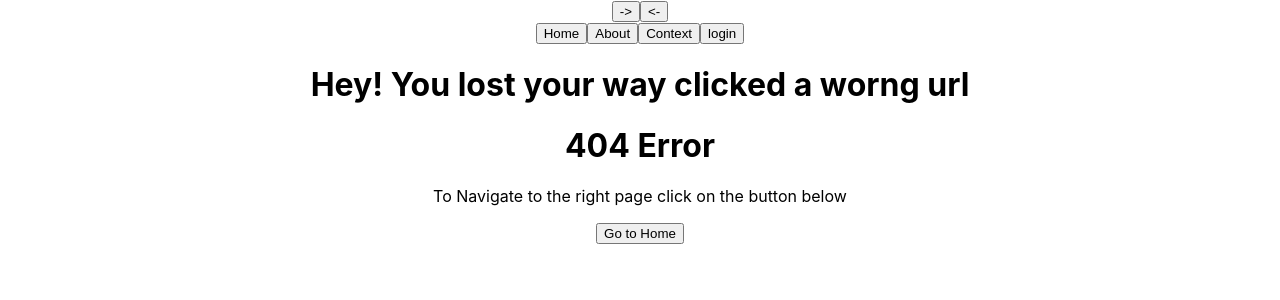
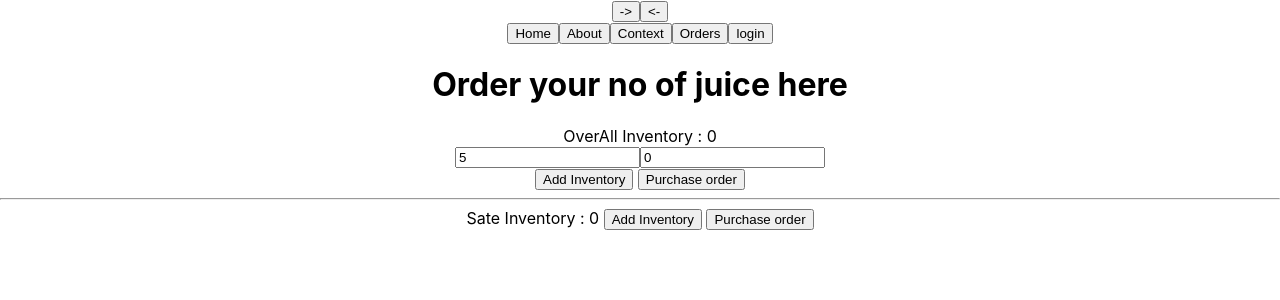
Before and after one commit to SanJay1577/router-app, a React (Create React App) app: page /orders in a window 1280 px wide. Before the commit this address had no page. Shown: the top 300 px of the page. Built offline with nearby package versions, Linux system fonts and the light colour scheme.

Commit message:
actions_basic_completed

```diff
--- a/src/App.js
+++ b/src/App.js
@@ -9,6 +9,7 @@ import SignupPage from './Pages/SignupPage';
 import { Context } from './Pages/Context';
 import Userdetails from './Pages/UserDetails';
 import { reducer } from './Reducers/reducer';
+import Order from './Pages/Order';
 const OptimizedAbout = lazy(()=>import('./Pages/About'));
 
 
@@ -48,6 +49,13 @@ console.log(state);
         >
           Context
         </button>
+
+        <button
+        onClick={()=>history.push("/orders")}
+        >
+          Orders
+        </button>
+
         <button
         onClick={()=>history.push("/login")}
         >
@@ -101,6 +109,10 @@ console.log(state);
 
           </Route>
 
+          <Route path="/orders">
+             <Order/>
+          </Route>
+
           <Route path ="**">
             <NoPage/>
           </Route>
--- /dev/null
+++ b/src/Pages/Order.js
@@ -0,0 +1,73 @@
+import React, { useState } from 'react'
+import { useDispatch, useSelector } from 'react-redux'
+import { bindActionCreators } from 'redux';
+import { actionCreators } from '../Redux/ReduxAction/actionCreators';
+
+
+const Order = () => {
+  //varibles for the function...
+  const reduxState = useSelector((state)=>state);
+  const dispatch = useDispatch();
+// const purchaseDispatch = useDispatch(purchaseProduct)
+// const restoreDispatch = useDispatch(restoreProduct)
+
+   const {purchaseProduct, restoreProduct} = bindActionCreators(actionCreators, dispatch);
+
+
+
+
+  console.log(reduxState);
+  console.log(reduxState.inventory);
+  console.log(reduxState.userList);
+
+  const [inventory, setInventory] = useState(0);
+  const [restore, setRestore] = useState(5);
+  const [purchase, setPurcase] = useState(0);
+  console.log(restore);
+  return (
+    <div>
+        <h1>Order your no of juice here</h1>
+      OverAll Inventory : {reduxState.inventory} {" "}
+      <div>
+        <input
+        value = {restore}
+        placeholder="restore"
+        type="number"
+        onChange={(e)=>setRestore(e.target.value)} />
+
+        <input
+        value = {purchase}
+        placeholder="purchase"
+        type="number"
+        onChange={(e)=>setPurcase(e.target.value)} />
+
+      </div>
+       <button
+       onClick={()=>restoreProduct(restore)}
+       >Add Inventory</button>
+
+       {" "}
+       <button
+       onClick={()=>purchaseProduct(purchase)}
+       >Purchase order</button>
+
+       <hr/>
+
+       Sate Inventory : {inventory} {" "}
+       <button
+       onClick={()=>setInventory(inventory + 100)}
+       >Add Inventory</button>
+
+       {" "}
+       <button
+       onClick={()=>setInventory(inventory - 50)}
+       >Purchase order</button>
+
+
+
+
+    </div>
+  )
+}
+
+export default Order
--- a/src/Reducers/reducer.js
+++ b/src/Reducers/reducer.js
@@ -41,3 +41,6 @@ export const reducer = (state, action) =>{
 
   //1. store will be changed as per the reducer    shop [hotel] [nv, veg, snacks , dessert[98]]
   // [prevalue -valu1 -> newvalue]
+
+// redux-loop
+// STORE - UI - ACTIONS - REDUCERS - STORE
--- /dev/null
+++ b/src/Redux/ReduxAction/actionCreators.js
@@ -0,0 +1 @@
+export * as actionCreators from "./index";
--- /dev/null
+++ b/src/Redux/ReduxAction/index.js
@@ -0,0 +1,20 @@
+export const restoreProduct = (products) =>{
+   //dispatching the type and payload
+    return {
+
+            type:"restore_the_inventory",
+            payload : products,
+
+    }
+
+}
+
+export const purchaseProduct = (purchase) => {
+  //dispatching the type and payload
+     return {
+
+            type:"purchase_list",
+            payload:purchase,
+
+     }
+}
--- /dev/null
+++ b/src/Redux/ReduxReducers/index.js
@@ -0,0 +1,15 @@
+import { combineReducers } from "redux";
+import inventoryReducers from "./inventoryReducers";
+import userListReducers from "./userListReducer";
+
+// redux combined reducers
+
+const reducers = combineReducers(
+    {
+    inventory : inventoryReducers,
+    userList : userListReducers,
+    }
+);
+
+
+export default reducers;
--- /dev/null
+++ b/src/Redux/ReduxReducers/inventoryReducers.js
@@ -0,0 +1,15 @@
+// creation of inventory reducers
+const inventoryReducers = (state = 0, action) => {
+    switch (action.type){
+        case "restore_the_inventory":
+        return state + +action.payload;
+
+        case "purchase_list":
+        return state - +action.payload;
+
+        default :
+        return state;
+    }
+}
+
+export default inventoryReducers;
--- /dev/null
+++ b/src/Redux/ReduxReducers/userListReducer.js
@@ -0,0 +1,11 @@
+const userListReducers = (state = 15, action) => {
+    switch (action.type){
+        case "add_a_user":
+        return state + action.payload;
+
+        default :
+        return state;
+    }
+}
+
+export default userListReducers;
--- /dev/null
+++ b/src/Redux/store.js
@@ -0,0 +1,10 @@
+import { createStore } from "redux";
+import reducers from "./ReduxReducers";
+
+
+// store functionalies
+
+export const store = createStore(
+    reducers,
+    {}
+)
--- a/src/index.js
+++ b/src/index.js
@@ -4,11 +4,15 @@ import './index.css';
 import App from './App';
 import reportWebVitals from './reportWebVitals';
 import {BrowserRouter as Router} from "react-router-dom";
+import { Provider } from 'react-redux';
+import { store } from './Redux/store';
 
 const root = ReactDOM.createRoot(document.getElementById('root'));
 root.render(
   <Router>
-    <App />
+    <Provider store={store}>
+      <App />
+    </Provider>
   </Router>
 );
 
```
